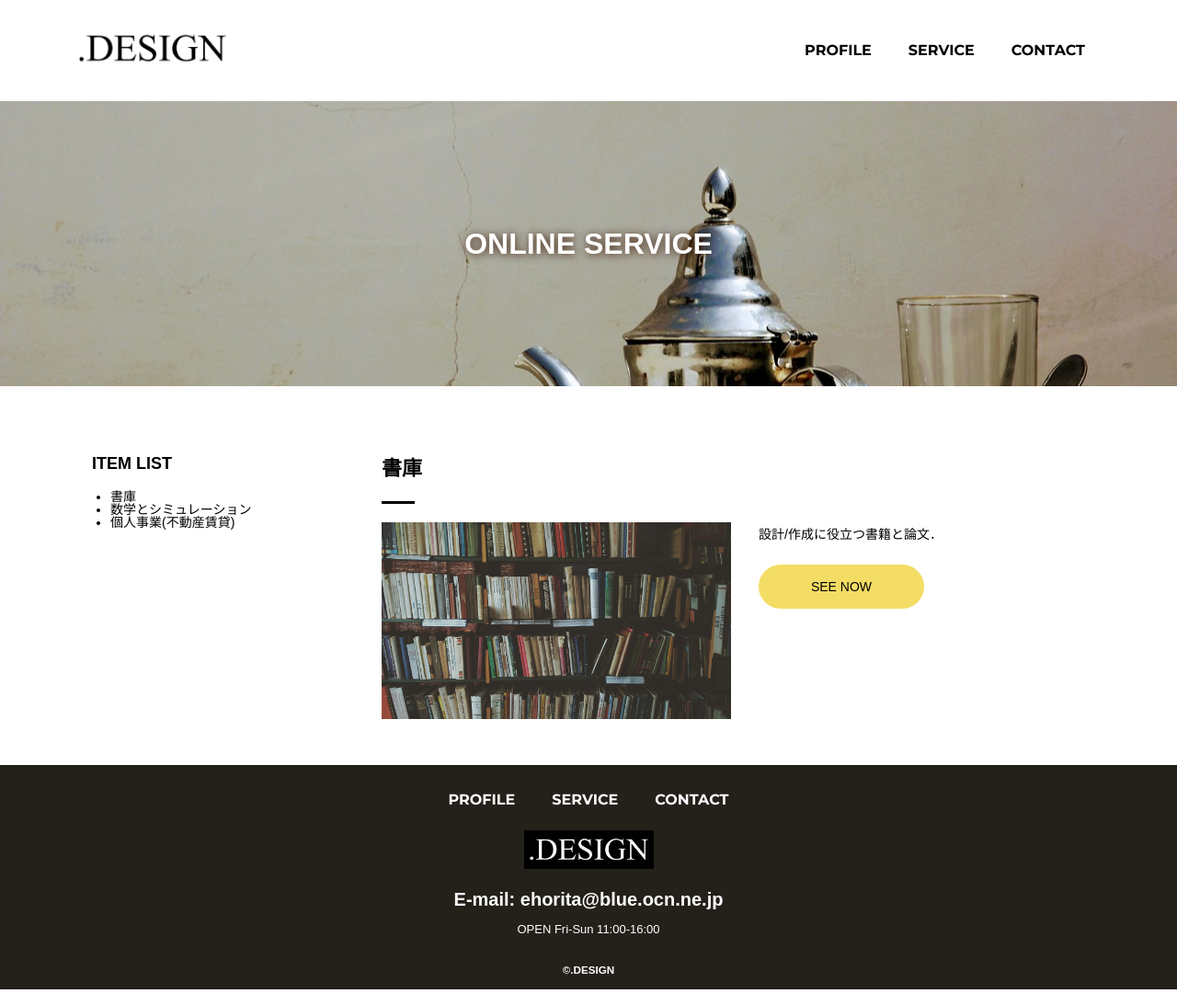
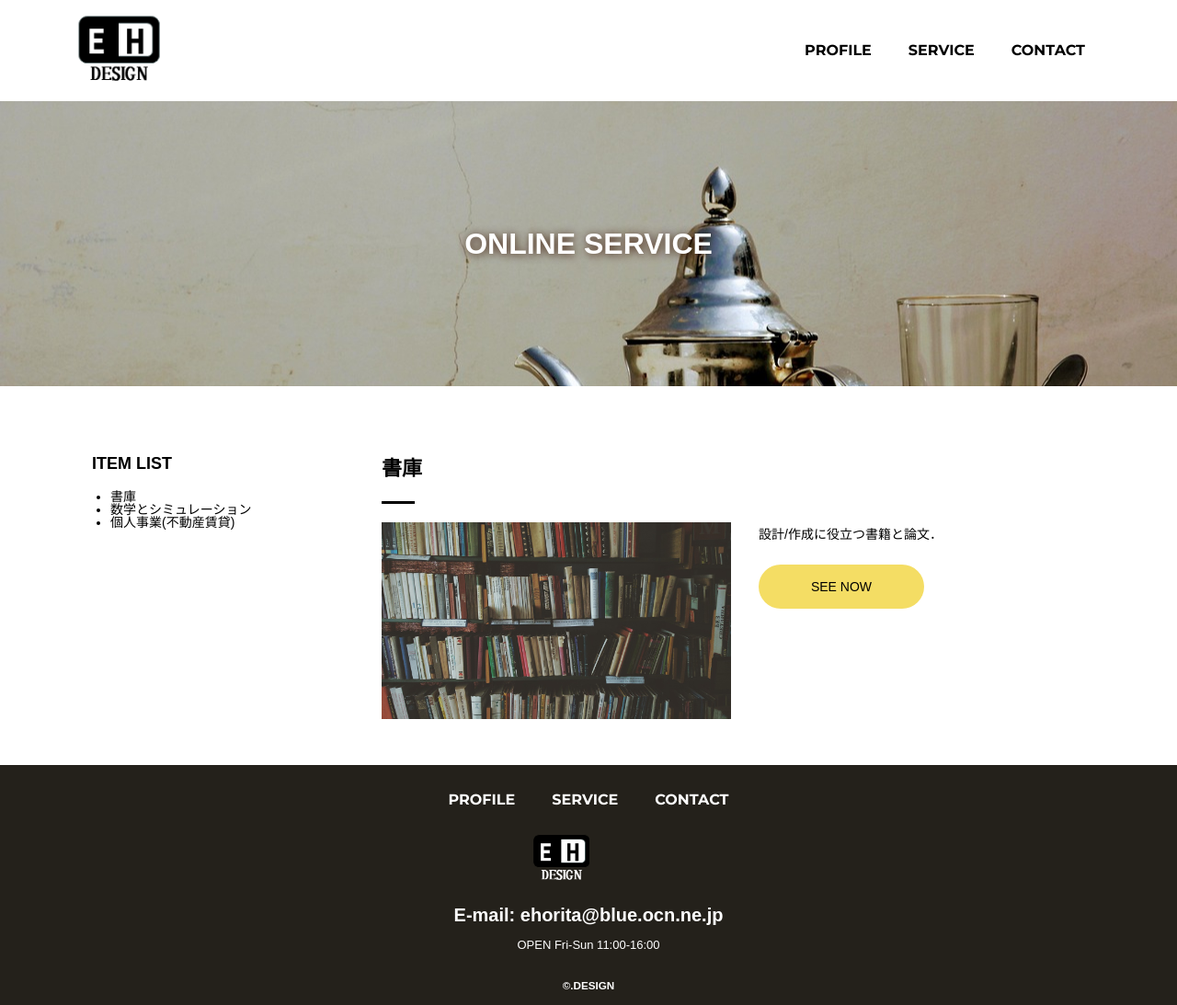
Before and after one commit to ehorita241130/design, a plain HTML site: page service-detail-01.html in a window 1280 px wide. Shown: the whole page at 92% size. Drawn offline with Linux system fonts and the light colour scheme.

Commit message:
2nd commit

```diff
--- a/service-detail-01.html
+++ b/service-detail-01.html
@@ -18,7 +18,9 @@
     <header class='header'>
       <div class='header-inner'>
         <a class='header-logo' href='./index.html'>
-          <img src='./images/common/logo-header-03.png' alt='.DESIGN'>
+          <img
+            width='100px'
+            src='./images/common/logo-header-04.png' alt='.DESIGN'>
         </a>
         <button class='toggle-menu-button'></button>
         <div class='header-site-menu'>
@@ -83,7 +85,9 @@
         </ul>
       </nav>
       <a class='footer-logo' href='./index.html'>
-        <img src='./images/common/logo-footer-03.png' alt='.DESIGN'>
+        <img
+          width='75px'
+          src='./images/common/logo-footer-06.png' alt='.DESIGN'>
       </a>
       <p class='footer-tel'>E-mail: ehorita@blue.ocn.ne.jp</p>
       <p class='footer-time'>OPEN Fri-Sun 11:00-16:00</p>
```
Also changed, not shown: contact.html (+4 -2 lines), index.html (+5 -2 lines), profile.html (+4 -2 lines), service-detail-02.html (+6 -2 lines), service-detail-03.html (+6 -2 lines), service.html (+5 -2 lines), images/common/logo-footer-04.png (added), images/common/logo-footer-05.png (added), images/common/logo-footer-06.png (added), images/common/logo-header-04.png (added), images/common/logo250313_01E.png (added), images/common/logo250313_01I.png (added), images/common/logo250313_01L.png (added), images/common/logo250313_01N.png (added).
